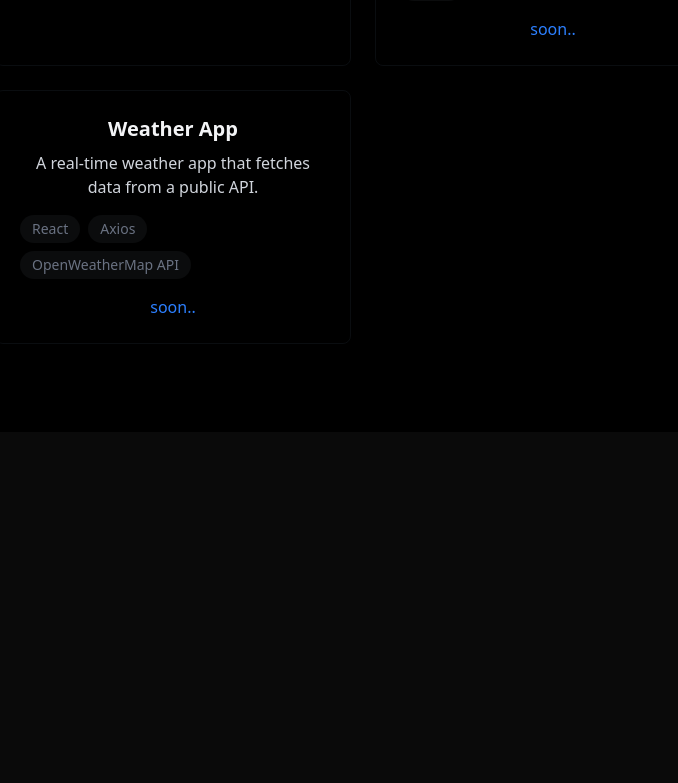
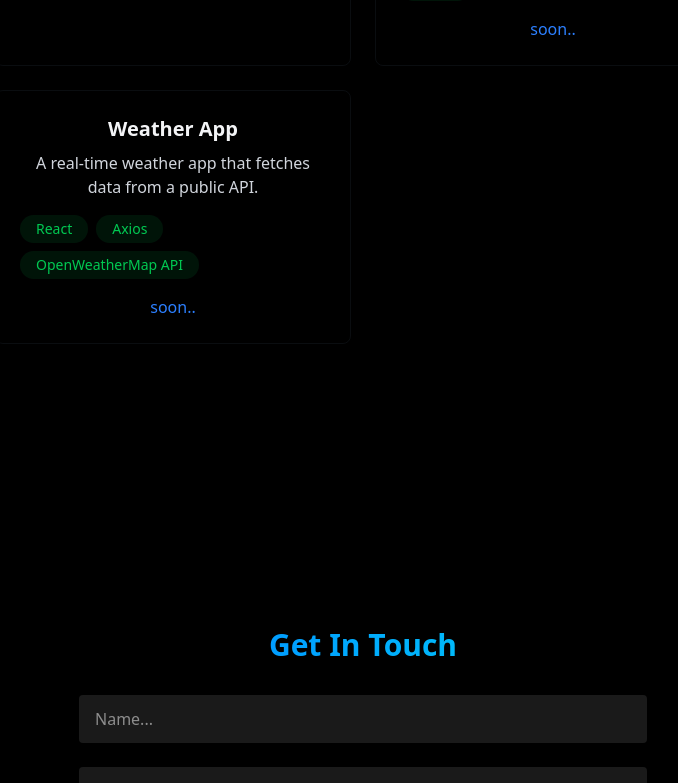
Before and after one commit to youssefhanyfawq3/my-portifilo, a React (Vite) app: page / in a window 1280 px wide. Shown: the part 2000-2783 px from the top of the page, without its empty margins (277-955 px from the left). Before the commit the page ends 2464 px from the top, so only its background shows below. Built offline with nearby package versions, Linux system fonts and the light colour scheme.

Commit message:
contact (UI)

```diff
--- a/src/App.jsx
+++ b/src/App.jsx
@@ -7,6 +7,7 @@ import { useState } from 'react';
 import { Home } from './components/Sections/Home';
 import { About } from './components/Sections/About';
 import { Projects } from './components/Sections/Projects';
+import { Contact } from './components/Sections/Contact';
 
 function App() {
   const [isLoaded, setLoaded] = useState(false);
@@ -37,6 +38,7 @@ function App() {
         <Home/>
         <About/>
         <Projects/>
+        <Contact/>
         {/* Add your main content here */}
       </div>
     </>
--- a/src/components/Sections/About.jsx
+++ b/src/components/Sections/About.jsx
@@ -29,7 +29,7 @@ export const About = () => {
                 </h2>
 
                 {/* Content Section */}
-                <div className="rounded-xl p-8 border-gray-700/20 hover:translate-y-1 transition-all border border-white/10">
+                <div className="rounded-xl p-8  hover:translate-y-1 transition-all border border-white/10">
                     <p className="text-gray-300 mb-6">
                         Passionate developer with expertise in building scalable web applications and creating innovative solutions.
                     </p>
@@ -37,7 +37,7 @@ export const About = () => {
                     {/* Skills Grid */}
                     <div className="grid grid-cols-1 md:grid-cols-2 gap-8 ">
                         {/* Frontend Skills */}
-                        <div className="rounded-xl p-6 hover:-translate-y-1 transition-all">
+                        <div className="rounded-xl p-6 hover:scale-105 transition-all">
                             <h3 className="text-xl font-bold mb-4">Frontend</h3>
                             <div className="flex flex-wrap gap-2">
                                 {FrontendSkills.map((skill, index) => (
@@ -52,7 +52,7 @@ export const About = () => {
                         </div>
 
                         {/* Backend Skills */}
-                        <div className="rounded-xl p-6 hover:-translate-y-1 transition-all ">
+                        <div className="rounded-xl p-6 hover:scale-105 transition-all ">
                             <h3 className="text-xl font-bold  mb-4">Backend</h3>
                             <div className="flex flex-wrap gap-2">
                                 {BackendSkills.map((skill, index) => (
@@ -71,7 +71,7 @@ export const About = () => {
                 {/* Education and Work Experience */}
                 <div className="grid grid-cols-1 md:grid-cols-2 gap-6 mt-8">
                     {/* Education */}
-                    <div className="p-6 rounded-xl border border-white/10 hover:-translate-y-1 transition-all">
+                    <div className="p-6 rounded-xl border border-white/10 hover:scale-105 transition-all">
                         <h3 className="text-xl font-bold mb-4">🎓 Education</h3>
                         <ul className="space-y-2 list-disc list-inside ">
                             <li>
@@ -82,7 +82,7 @@ export const About = () => {
                     </div>
 
                     {/* Work Experience */}
-                    <div className="glass p-6 rounded-xl border border-white/10 hover:-translate-y-1 transition-all">
+                    <div className="glass p-6 rounded-xl border border-white/10 hover:scale-105 transition-all">
                         <h4 className="text-xl font-semiboldbold mb-4 ">👨‍💻 Work Experience</h4>
                         <ul className="space-y-2 list-disc list-inside ">
 
--- a/src/components/Sections/Contact.jsx
+++ b/src/components/Sections/Contact.jsx
@@ -0,0 +1,83 @@
+import { RevealOnScroll } from "../RevealOnScroll";
+
+export const Contact = ()=>{
+
+return (
+            <section
+            id="contact"
+            className="min-h-screen flex items-center justify-center py-20"
+
+
+
+            >
+                <RevealOnScroll>
+
+                    <div className="px-4 w-150">
+                        <h2 className="text-3xl font-bold mb-8 text-center bg-gradient-to-r from-blue-500 to-cyan-400 bg-clip-text text-transparent">
+                            {" "}
+                            Get In Touch
+                        </h2>
+                        <form className="space-y-6">
+    {/* Name Input */}
+    <div className="relative">
+        <input
+            type="text"
+            id="name"
+            name="name"
+            required
+            className="w-full bg-white/10 rounded px-4 py-3 text-white transition-all focus:outline-none focus:border focus:border-blue-500 focus:bg-blue-500/5"
+            placeholder="Name..."
+        />
+    </div>
+
+    {/* Email Input */}
+    <div className="relative">
+        <input
+            type="email"
+            id="email"
+            name="email"
+            required
+            className="w-full bg-white/10 rounded px-4 py-3 text-white transition-all focus:outline-none   focus:border-blue-500 focus:border focus:bg-blue-500/5"
+            placeholder="Email..."
+        />
+    </div>
+
+    {/* Message Textarea */}
+    <div className="relative">
+        <textarea
+            id="message"
+            name="message"
+            required
+            rows="4"
+            className="w-full bg-white/10 rounded px-4 py-3 text-white transition-all focus:outline-none focus:border focus:border-blue-500 focus:bg-blue-500/5 resize-none"
+            placeholder="Your message..."
+        ></textarea>
+    </div>
+
+    {/* Submit Button */}
+    <div className="relative">
+    <button
+    type="submit"
+    className="w-full bg-blue-500 hover:bg-blue-600 text-white font-bold py-3 px-4 rounded transition duration-300 hover:-translate-y-1 hover:shadow-[0px_0px_15px_rgba(59,130,246,0.4)]"
+>
+    Submit
+</button>
+    </div>
+</form>
+                    </div>
+
+
+
+                </RevealOnScroll>
+
+            </section>
+
+
+
+
+);
+
+
+
+
+}
--- a/src/components/Sections/Home.jsx
+++ b/src/components/Sections/Home.jsx
@@ -2,7 +2,8 @@ import { RevealOnScroll } from "../RevealOnScroll"
 
 export const Home  = () => {
     return <section id="home" className="min-h-screen flex items-center justify-center relative">
-        <RevealOnScroll>        <div className="text-center z-10 px-4">
+        <RevealOnScroll>
+            <div className="text-center z-10 px-4">
             <h1 className="text-5xl md:text-6xl font-bold mb-8 bg-gradient-to-r from-blue-500 py-3 to-cyan-400 bg-clip-text text-transparent   leading-right">
                 Hi iam Youssef Hany
             </h1>
--- a/src/components/Sections/Projects.jsx
+++ b/src/components/Sections/Projects.jsx
@@ -33,7 +33,7 @@ export const Projects = () => {
                 </h2>
 
                 {/* Project Cards */}
-                <div className="grid grid-cols-1 md:grid-cols-2 gap-6">
+                <div className=" grid grid-cols-1 md:grid-cols-2 gap-6">
                     {projects.map((project, index) => (
                         <article
                             key={index}
@@ -49,11 +49,11 @@ export const Projects = () => {
                             <div className="flex flex-wrap gap-2 mb-4">
                                 {project.tools.map((tool, idx) => (
                                     <span
-                                        key={idx}
-                                        className="bg-gray-500/10 text-gray-500 py-1 px-3 rounded-full text-sm"
-                                    >
-                                        {tool}
-                                    </span>
+                                    key={index}
+                                    className="bg-green-500/10 text-green-500 py-1 px-4 rounded-full text-sm hover:bg-green-500/20 hover:shadow-[0_2px_8px_rgba(34,197,94,0.2)] transition"
+                                >
+                                    {tool}
+                                </span>
                                 ))}
                             </div>
 
```
